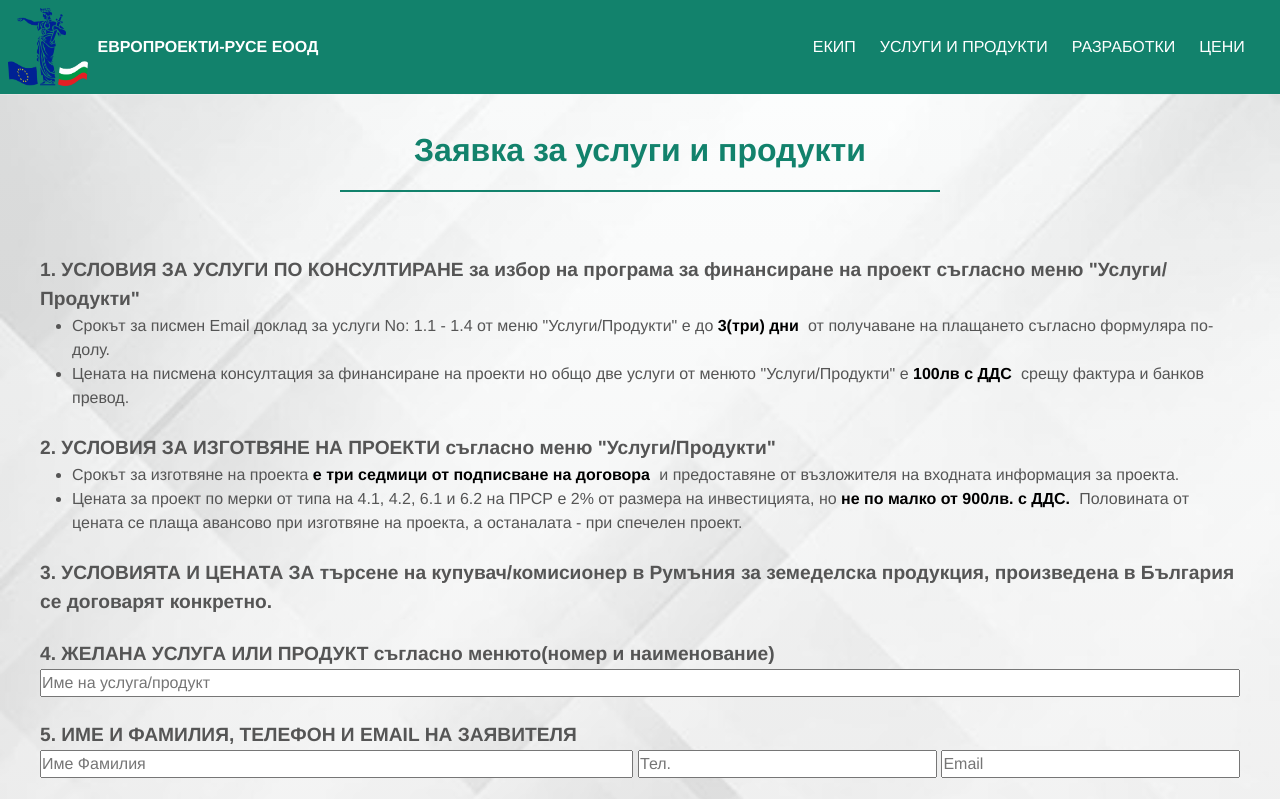
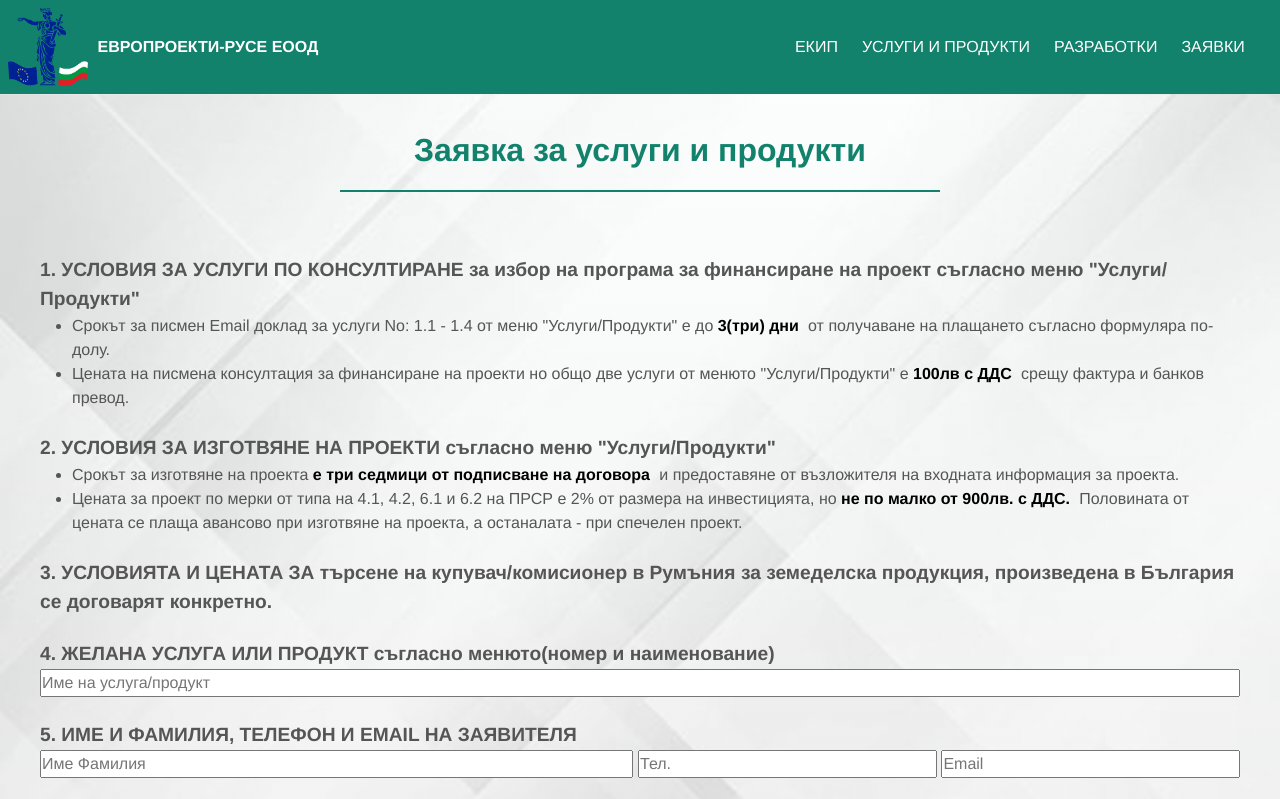
Before and after one commit to MADNMD/euro-projects.github.io, a plain HTML site: page euro-projects/requestForm.html in a window 1280 px wide. Shown: the top 799 px of the page. Drawn offline with Linux system fonts and the light colour scheme.

Commit message:
Update requestForm.html

```diff
--- a/euro-projects/requestForm.html
+++ b/euro-projects/requestForm.html
@@ -5,6 +5,7 @@
     <meta charset="UTF-8">
     <meta name="viewport" content="width=device-width, initial-scale=1.0">
     <link rel="stylesheet" href="./styles/site.css">
+    <link rel="icon" type="image/png" href="./images/ruse-logo2.png">
     <title>ЕВРОПРОЕКТИ-РУСЕ</title>
 </head>
 
@@ -26,7 +27,7 @@
                         <li><a href="./team.html">ЕКИП</a></li>
                         <li><a href="./products.html">УСЛУГИ И ПРОДУКТИ</a></li>
                         <li><a href="">РАЗРАБОТКИ</a></li>
-                        <li><a href="">ЦЕНИ</a></li>
+                        <li><a href="./requestForm.html">ЗАЯВКИ</a></li>
                     </ul>
                 </nav>
             </div>
```
